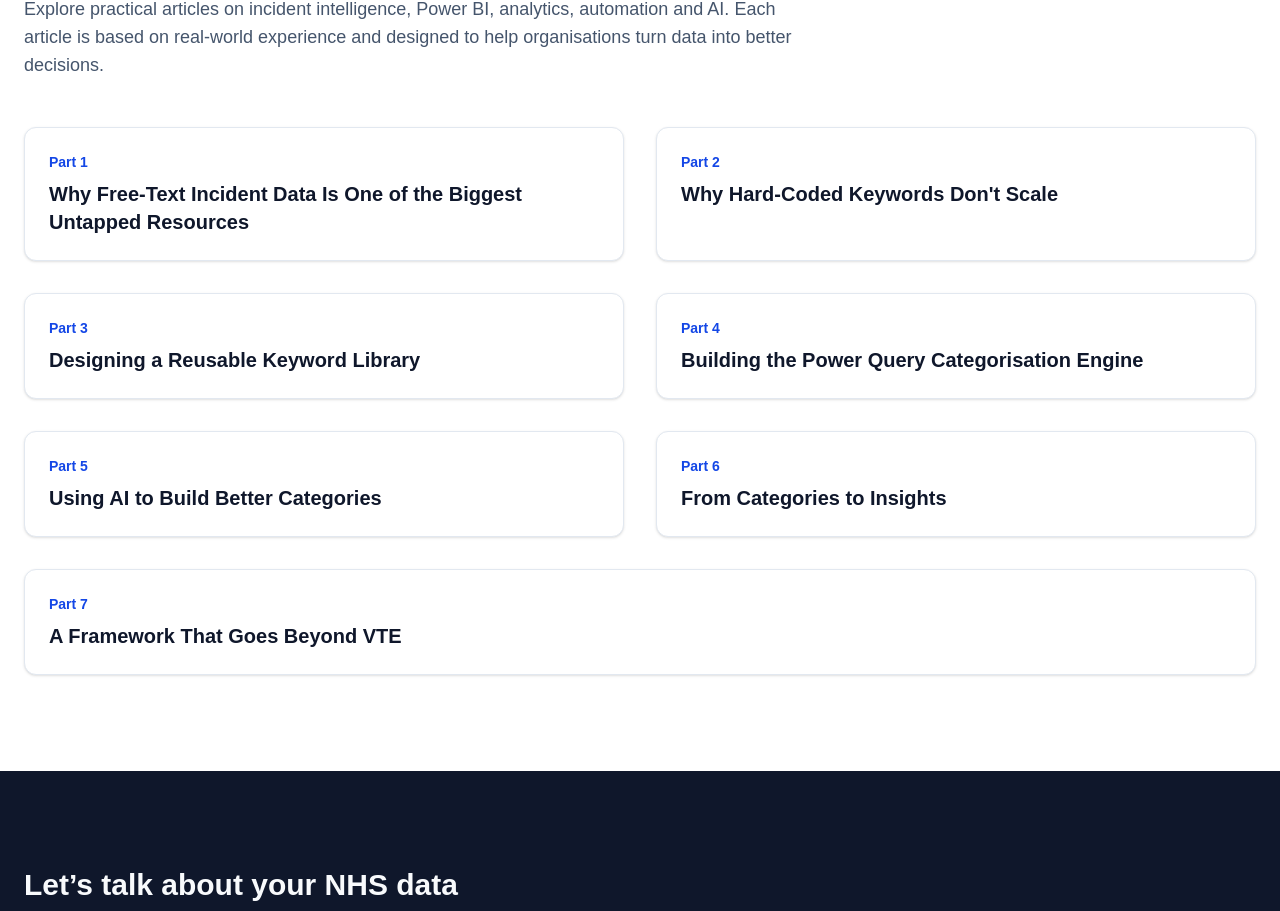
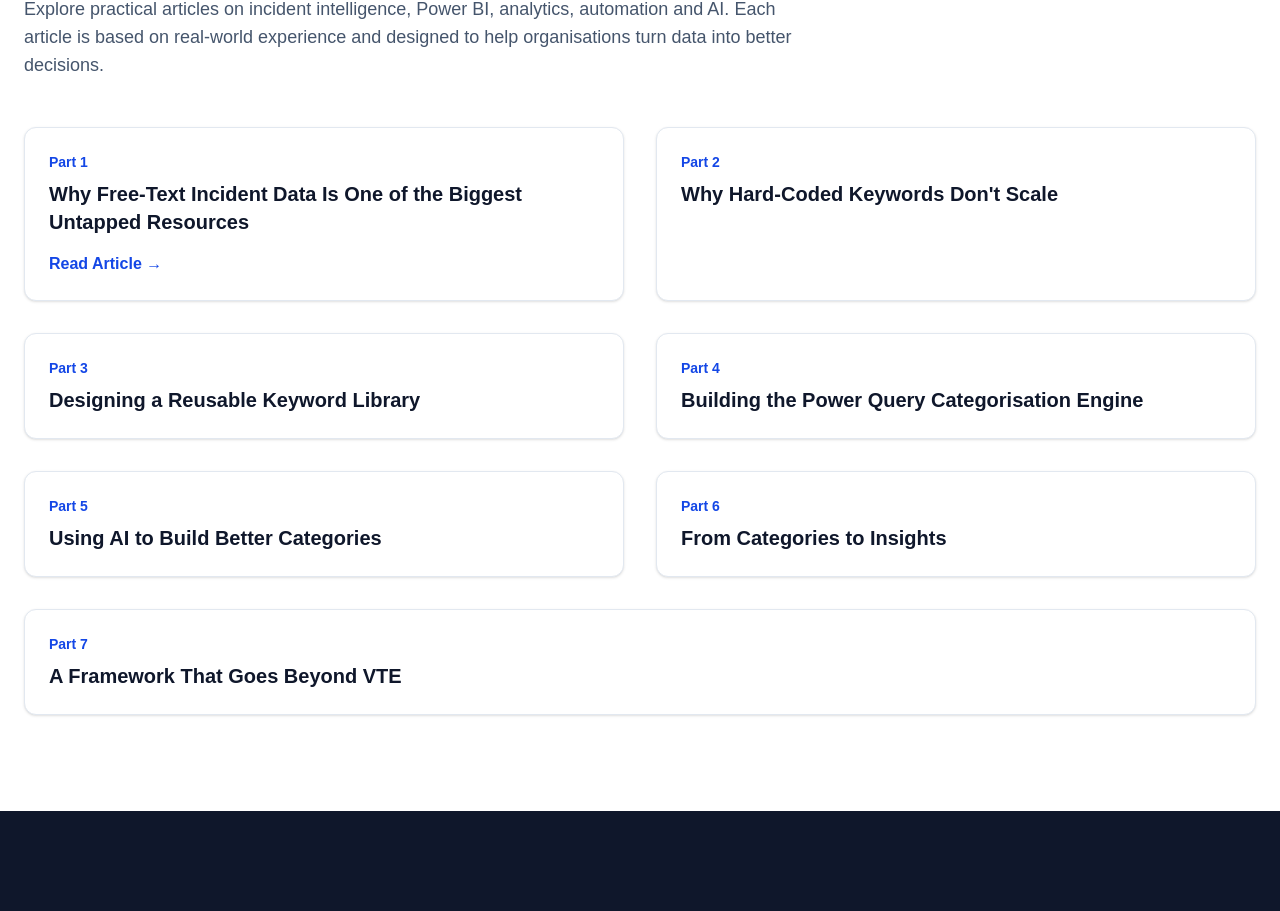
Before and after one commit to 24Mark8/templatecanvasiq, a Next.js app: page / in a window 1280 px wide. Shown: the part 1737-2648 px from the top of the page. Built offline with nearby package versions, Linux system fonts and the light colour scheme.

Commit message:
Update page.tsx

```diff
--- a/app/page.tsx
+++ b/app/page.tsx
@@ -147,12 +147,22 @@ export default function Home() {
 
     <div className="mt-12 grid gap-8 md:grid-cols-2">
 
-      <div className="rounded-xl border border-slate-200 bg-white p-6 shadow-sm hover:-translate-y-1 hover:shadow-lg transition">
-        <p className="text-sm font-semibold text-blue-700">Part 1</p>
-        <h3 className="mt-2 text-xl font-bold text-slate-900">
-          Why Free-Text Incident Data Is One of the Biggest Untapped Resources
-        </h3>
-      </div>
+      <a
+  href="/articles/part-1"
+  className="block rounded-xl border border-slate-200 bg-white p-6 shadow-sm transition hover:-translate-y-1 hover:shadow-lg"
+>
+  <p className="text-sm font-semibold text-blue-700">
+    Part 1
+  </p>
+
+  <h3 className="mt-2 text-xl font-bold text-slate-900">
+    Why Free-Text Incident Data Is One of the Biggest Untapped Resources
+  </h3>
+
+  <p className="mt-4 font-semibold text-blue-700">
+    Read Article →
+  </p>
+</a>
 
       <div className="rounded-xl border border-slate-200 bg-white p-6 shadow-sm hover:-translate-y-1 hover:shadow-lg transition">
         <p className="text-sm font-semibold text-blue-700">Part 2</p>
```
